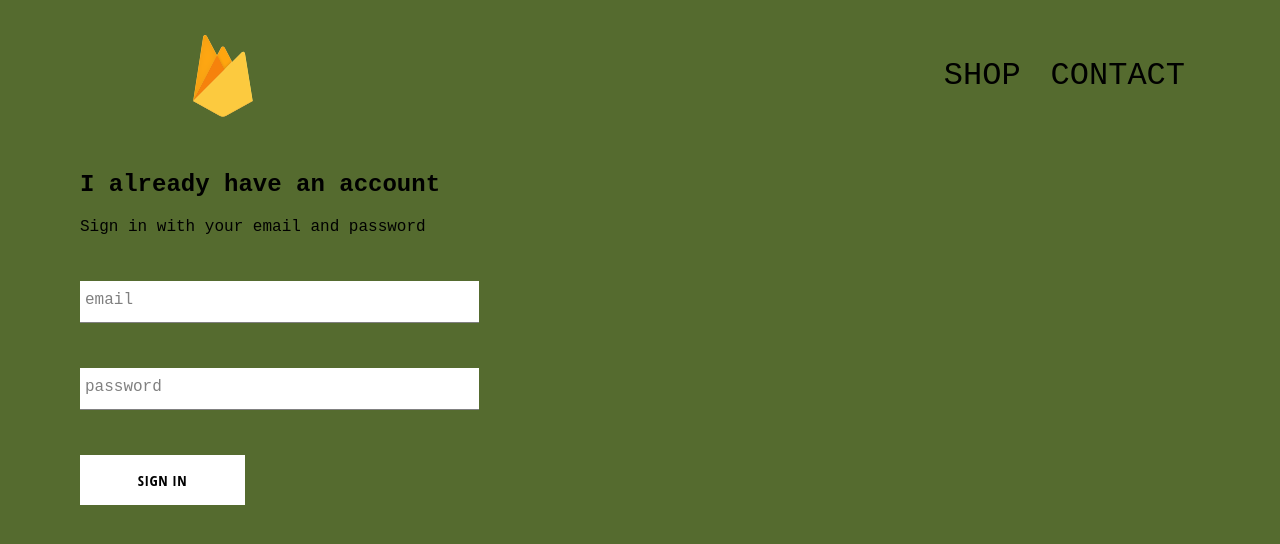
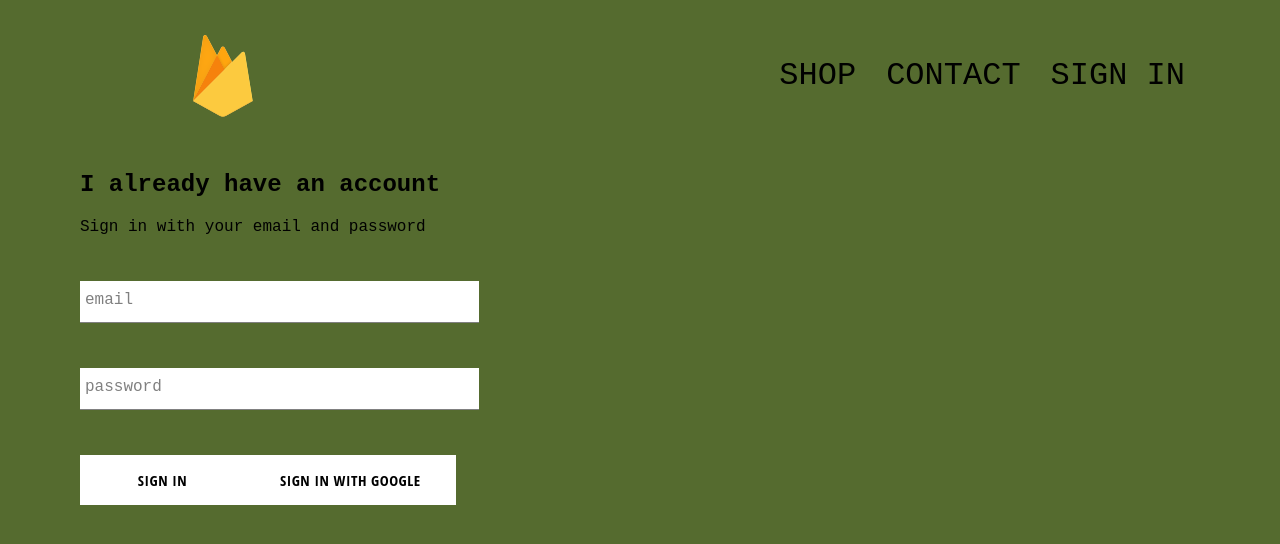
Before and after one commit to ladislavhrc219/eshop_prototype, a React (Create React App) app: page /signin in a window 1280 px wide. Shown: the top 544 px of the page. Built offline with nearby package versions, Linux system fonts and the light colour scheme; no server answers.

Commit message:
firebase auth almist done

```diff
--- a/src/App.js
+++ b/src/App.js
@@ -10,7 +10,36 @@ import HomePage from './pages/homepage/homepage.component.jsx';
 import Header from './components/header/header.component.jsx';
 import SignInSignUp from './pages/signIn&signUp/signIn&signUp.component';
 
-function App() {
+import {auth} from './firebase/firebase.utils';
+
+class App extends React.Component {
+  //changed function comp to class comp
+  constructor() {
+    super();
+
+    this.state = {
+      currentUser: null
+    }
+  }
+
+
+  unsubscribeFromAuth = null
+
+  componentDidMount() {
+    auth.onAuthStateChanged(user => {
+      this.setState({currentUser: user});
+
+      console.log(user);
+    });
+  }
+
+  componentWillUnmount() {
+    this.unsubscribeFromAuth();
+  }
+
+
+  render(){
+
     return (
       <div className="App">
         <Header />
@@ -22,6 +51,9 @@ function App() {
 
       </div>
     );
+
+  }
+
 }
 
 export default App;
--- a/src/components/custom-button/custom-button.component.jsx
+++ b/src/components/custom-button/custom-button.component.jsx
@@ -2,8 +2,9 @@ import React from 'react';
 
 import './custom-button.scss';
 
-const CustomButton = ({children, ...otherProps}) => (
-    <button className='custom-button'>
+const CustomButton = ({children, isGoogleSignIn, ...otherProps}) => (
+    <button
+    className={`${isGoogleSignIn ? 'google-sign-in' : '' } custom-button`} {...otherProps}>
         {children}
 
     </button>
--- a/src/components/custom-button/custom-button.scss
+++ b/src/components/custom-button/custom-button.scss
@@ -19,4 +19,12 @@
       color: black;
       border: 1px solid black;
     }
+
+    &.google-sign-in {
+      background-color: #4285f4;
+      color: white;
+
+
+
   }
+}
--- a/src/components/header/header.component.jsx
+++ b/src/components/header/header.component.jsx
@@ -3,8 +3,9 @@ import {Link} from 'react-router-dom';
 import { ReactComponent as Logo } from '../../assets/crown.svg';
 import './header.scss';
 
+import {auth} from './../../firebase/firebase.utils';
 
-const Header = () => (
+const Header = ({currentUser}) => (
     <div className='header'>
          <Link className="logo-container" to="/">
             <Logo className="logo" />
@@ -16,6 +17,10 @@ const Header = () => (
             <Link className='option' to="/shop">
                 CONTACT
             </Link>
+            {currentUser ?
+            (<div className='option' onClick={()=> auth.signOut()}> SIGN OUT </div>)
+            :
+            (<Link className='option' to='/signin'> SIGN IN </Link>)}
          </div>
     </div>
 )
--- a/src/components/header/header.scss
+++ b/src/components/header/header.scss
@@ -22,6 +22,7 @@
 
       .option {
         padding: 10px 15px;
+        cursor: pointer;
       }
     }
   }
--- a/src/components/menu-item/menu-item.component.jsx
+++ b/src/components/menu-item/menu-item.component.jsx
@@ -11,7 +11,7 @@ const MenuItem = ({title, imageUrl, size, history, linkUrl, match  }) => (
         backgroundImage: `url(${imageUrl})`
     }}
     className={`${size} menu-item`}
-    onclick={()=> history.push(`${match.url}${linkUrl}`)}>
+    onClick={()=> history.push(`${match.url}${linkUrl}`)}>
         <div className="content">
             <h1 className="title">{title.toUpperCase() } </h1>
             <span className="subtitle">Shop Now</span>
--- a/src/components/sign-in/sign-in.component.jsx
+++ b/src/components/sign-in/sign-in.component.jsx
@@ -2,6 +2,9 @@ import React from 'react';
 
 import FormInput from '../form-input/form-input.component';
 import CustomButton from '../custom-button/custom-button.component';
+
+
+import {signInWithGoogle} from '../../firebase/firebase.utils';
 
 import './sign-in.scss';
 
@@ -54,6 +57,7 @@ class SignIn extends React.Component {
             required
           />
           <CustomButton type='submit'> Sign in </CustomButton>
+          <CustomButton onClick={signInWithGoogle} > Sign In with Google </CustomButton>
         </form>
       </div>
     );
--- /dev/null
+++ b/src/firebase/firebase.utils.js
@@ -0,0 +1,33 @@
+import firebase from "firebase/app";
+// we need the base import firebase, it gives us access to firestore and auth, they are automatically attached to firebase
+// need auth and storage
+import 'firebase/firestore';
+import 'firebase/auth';
+
+const config = {
+    apiKey: "AIzaSyDx4zVlfJuLwXgf_7-__oOVVmvTNAp5M20",
+    authDomain: "phone-db-e2b10.firebaseapp.com",
+    databaseURL: "https://phone-db-e2b10.firebaseio.com",
+    projectId: "phone-db-e2b10",
+    storageBucket: "phone-db-e2b10.appspot.com",
+    messagingSenderId: "463818923556",
+    appId: "1:463818923556:web:330459bac33327015102b1",
+    measurementId: "G-JQ40NBKWGL"
+};
+
+// after inserting the object we call
+firebase.initializeApp(config);
+
+// for google authentication:
+// we need to export it out anywhere that we need to use related to authentication
+export const auth = firebase.auth();
+export const firestore = firebase.firestore();
+
+// google auth utility:
+const provider = new firebase.auth.GoogleAuthProvider(); //gives accest o auth libary
+provider.setCustomParameters({prompt: 'select_account'}); //to trigger the google provider
+export const signInWithGoogle = () => auth.signInWithPopup(provider);
+
+export default firebase;
+
+firebase.initializeApp(config);
```
Also changed, not shown: src/components/form-input/form-input.component.jsx (+0 -8 lines). Lines whose indentation alone changed are shown as unchanged.
